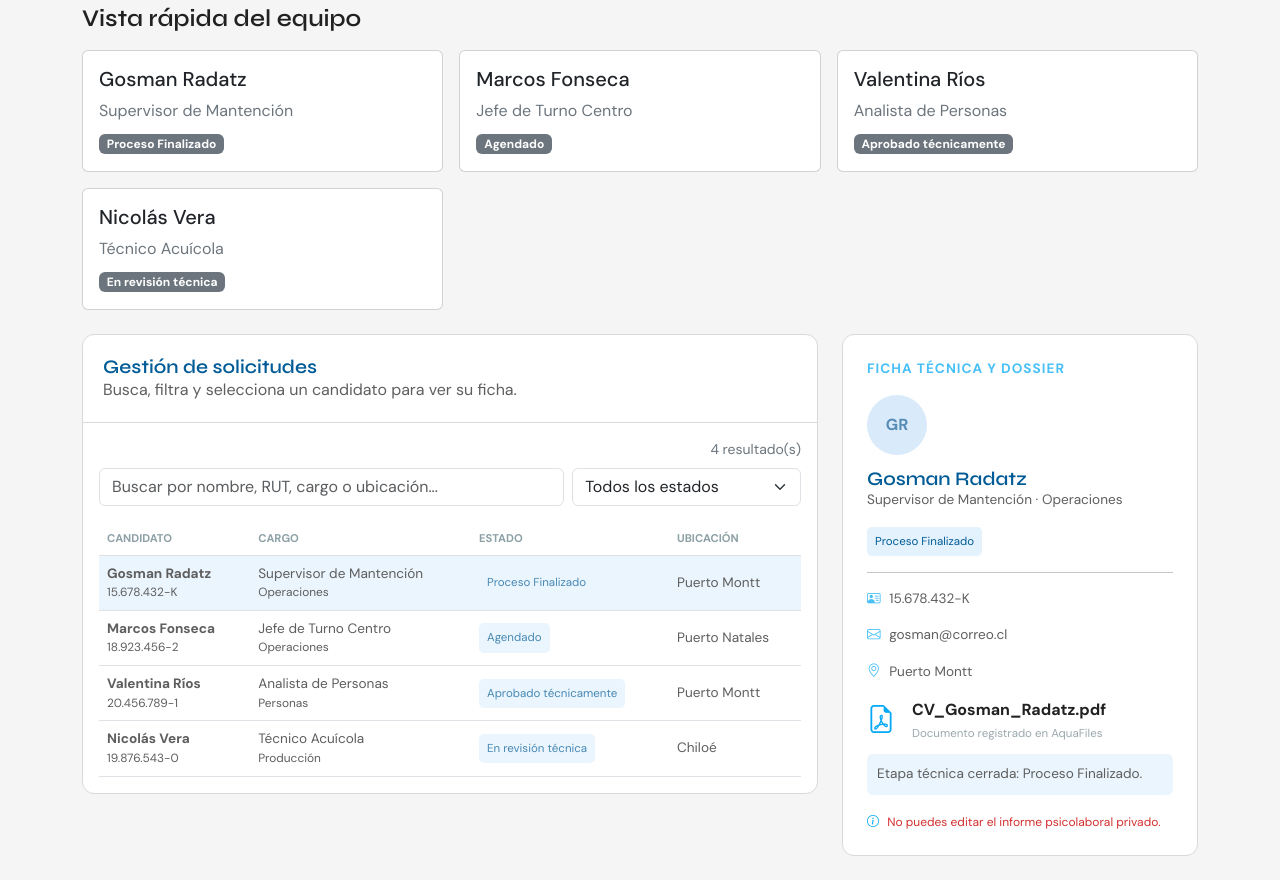
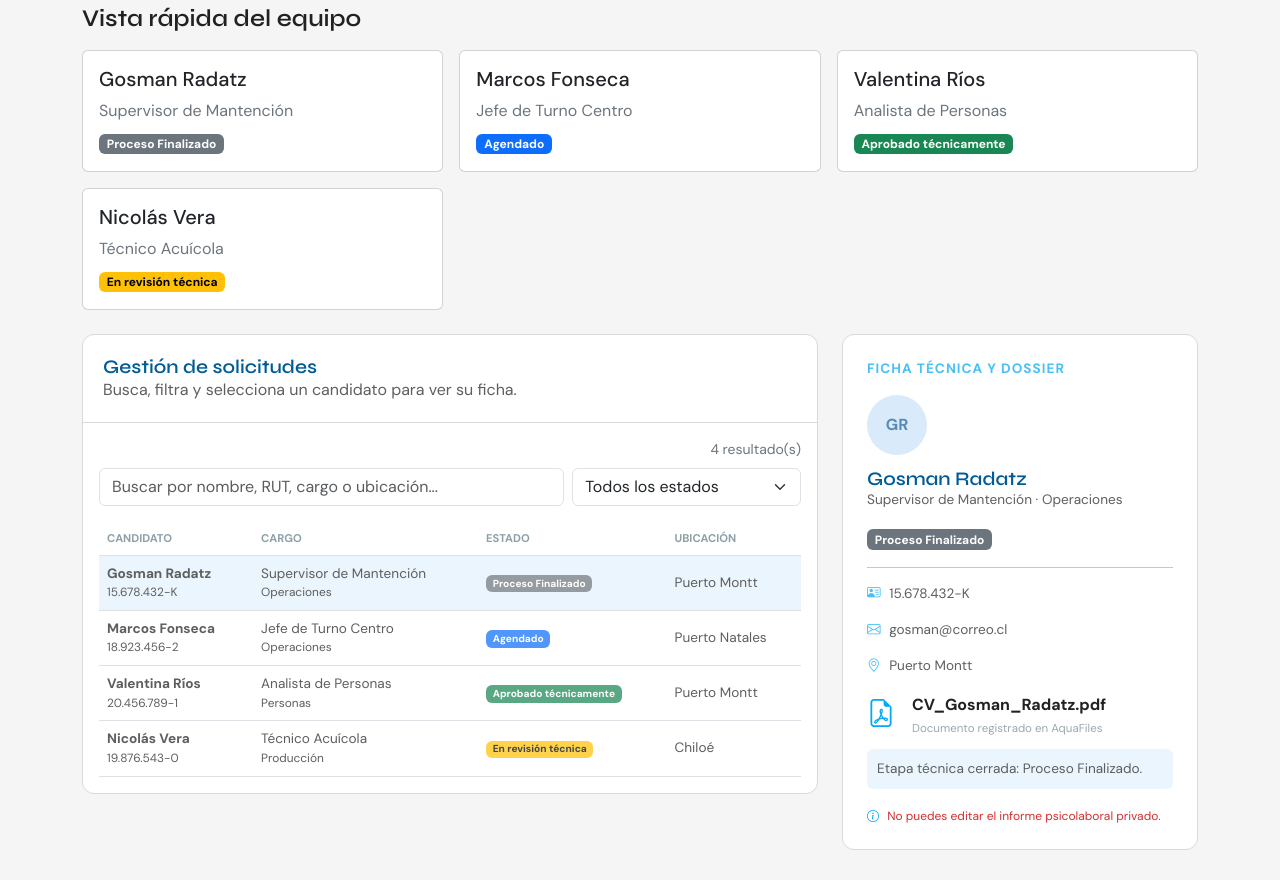
Before and after one commit to Linn-Unix/FullStack-II-002D-CasoAquaFiles, a React (Vite) app: page /supervisor in a window 1280 px wide. Shown: the part 580-1460 px from the top of the page. Built offline with nearby package versions, Linux system fonts and the light colour scheme.

Commit message:
style: mostrar estados con badges de colores

```diff
--- a/src/components/CandidatoCard.jsx
+++ b/src/components/CandidatoCard.jsx
@@ -1,3 +1,5 @@
+import EstadoBadge from './EstadoBadge'
+
 function CandidatoCard({ nombre, cargo, estado }) {
   return (
     <div className="col-12 col-md-6 col-xl-4">
@@ -5,7 +7,7 @@ function CandidatoCard({ nombre, cargo, estado }) {
         <div className="card-body">
           <h3 className="h5">{nombre}</h3>
           <p className="text-secondary mb-2">{cargo}</p>
-          <span className="badge text-bg-secondary">{estado}</span>
+          <EstadoBadge estado={estado} />
         </div>
       </div>
     </div>
--- a/src/components/FichaPsicologo.jsx
+++ b/src/components/FichaPsicologo.jsx
@@ -1,5 +1,6 @@
 import { ESTADOS } from '../data/candidatos'
 import ArchivoFila from './ArchivoFila'
+import EstadoBadge from './EstadoBadge'
 
 // Ficha del candidato seleccionado en el panel del psicólogo.
 function FichaPsicologo({ candidato, actualizarCandidato }) {
@@ -24,7 +25,7 @@ function FichaPsicologo({ candidato, actualizarCandidato }) {
       <p className="tag">EVALUACIÓN PSICOLABORAL</p>
       <h2>{candidato.nombre}</h2>
       <p>{candidato.cargo} · {candidato.ubicacion}</p>
-      <span className="badge-status">{candidato.estado}</span>
+      <EstadoBadge estado={candidato.estado} />
       <hr />
       <ArchivoFila nombre={candidato.nombreCv} icono="bi-file-earmark-pdf" />
 
--- a/src/components/FichaSupervisor.jsx
+++ b/src/components/FichaSupervisor.jsx
@@ -1,6 +1,7 @@
 import { ESTADOS } from '../data/candidatos'
 import { obtenerIniciales } from '../utils/candidatos'
 import ArchivoFila from './ArchivoFila'
+import EstadoBadge from './EstadoBadge'
 
 // Ficha del candidato seleccionado en el panel del supervisor.
 // Recibe el candidato y la función para actualizarlo (viene de App).
@@ -24,7 +25,7 @@ function FichaSupervisor({ candidato, actualizarCandidato }) {
       <div className="candidate-initials">{obtenerIniciales(candidato.nombre)}</div>
       <h2>{candidato.nombre}</h2>
       <p>{candidato.cargo} · {candidato.familia}</p>
-      <span className="badge-status">{candidato.estado}</span>
+      <EstadoBadge estado={candidato.estado} />
       <hr />
       <p><i className="bi bi-person-vcard" /> {candidato.rut}</p>
       <p><i className="bi bi-envelope" /> {candidato.correo}</p>
--- a/src/components/SolicitudesPanel.jsx
+++ b/src/components/SolicitudesPanel.jsx
@@ -1,4 +1,5 @@
 import { LISTA_ESTADOS } from '../data/candidatos'
+import EstadoBadge from './EstadoBadge'
 
 // Tabla de solicitudes del supervisor.
 // Recibe por props la lista ya filtrada y las funciones que cambian la búsqueda, el filtro y la selección.
@@ -63,7 +64,7 @@ function SolicitudesPanel({ candidatos, idSeleccionado, alSeleccionar, busqueda,
                 >
                   <td><strong>{candidato.nombre}</strong><small>{candidato.rut}</small></td>
                   <td>{candidato.cargo}<small>{candidato.familia}</small></td>
-                  <td><span className="badge-status">{candidato.estado}</span></td>
+                  <td><EstadoBadge estado={candidato.estado} /></td>
                   <td className="d-none d-lg-table-cell">{candidato.ubicacion}</td>
                 </tr>
               ))}
--- a/src/components/TarjetaSeguimiento.jsx
+++ b/src/components/TarjetaSeguimiento.jsx
@@ -1,4 +1,5 @@
 import { ESTADOS } from '../data/candidatos'
+import EstadoBadge from './EstadoBadge'
 
 // 1. Pasos que ve el candidato en su seguimiento.
 const PASOS = [ESTADOS.REVISION, ESTADOS.APROBADO, ESTADOS.AGENDADO, ESTADOS.FINALIZADO]
@@ -30,7 +31,7 @@ function TarjetaSeguimiento({ candidato }) {
   return (
     <div className="panel process-card">
       <p className="tag">ESTADO DE MI POSTULACIÓN</p>
-      <span className="badge-status">{candidato.estado}</span>
+      <EstadoBadge estado={candidato.estado} />
       <h2>Seguimiento</h2>
 
       {/* 4. map() crea un paso por cada elemento de PASOS. */}
```
